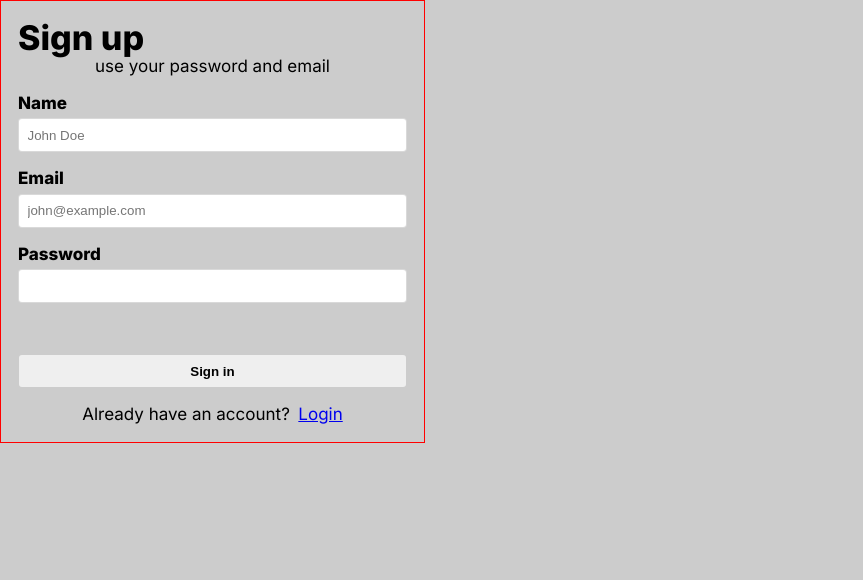
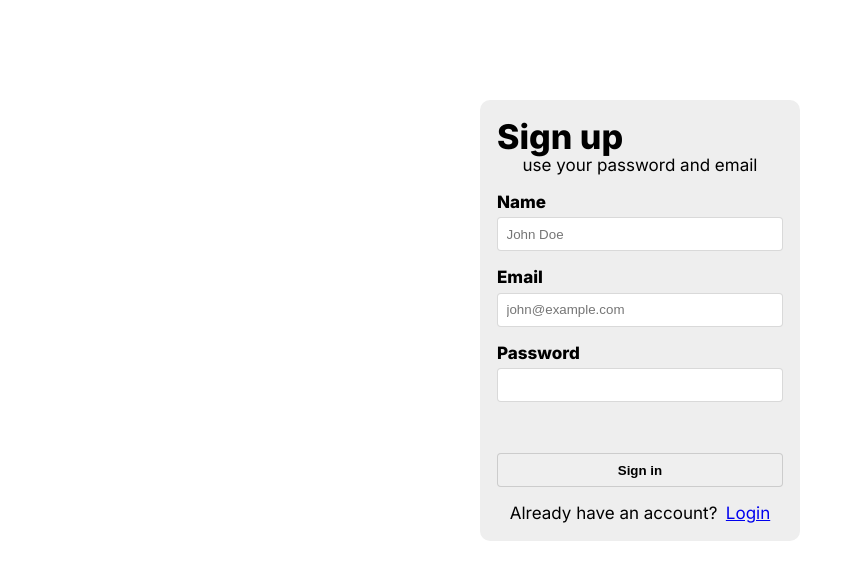
Before and after one commit to webioann/sandbox_prisma, a Next.js app: page /register in a window 1280 px wide. Shown: the top 580 px of the page, without its empty margins (0-863 px from the left). Built offline with nearby package versions, Linux system fonts and the light colour scheme.

Commit message:
not-found page, Container, and a little bit of styling

```diff
--- /dev/null
+++ b/app/(authentication)/index.scss
@@ -0,0 +1,10 @@
+.auth-layout{
+    background-color: #fff;
+    min-width: 100%;
+    min-height: 100vh;
+}
+.signin-page{
+    display: flex;
+    justify-content: center;
+    padding-top: 100px;
+}
--- a/app/(authentication)/layout.tsx
+++ b/app/(authentication)/layout.tsx
@@ -1,14 +1,20 @@
 import type { Metadata } from "next"
+import Container from "@/components/Container";
+import './index.scss'
 
-// export const metadata: Metadata = {
-//     title: "authenication",
-//     description: "Generated by create next app",
-// };
+export const metadata: Metadata = {
+    title: "authenication",
+    description: "Generated by create next app",
+};
 
 const AuthenticationLayout = ({children}:
     { children: React.ReactNode}) => {
     return (
-        <main>{children}</main>
+        <main className="auth-layout">
+            <Container width={1024}>
+                {children}
+            </Container>
+        </main>
     );
 }
 export default AuthenticationLayout;
--- a/app/(authentication)/login/page.tsx
+++ b/app/(authentication)/login/page.tsx
@@ -2,7 +2,7 @@ import React from 'react'
 
 function LoginPage() {
     return (
-        <div>Login page</div>
+        <div>Login page is here</div>
     )
 }
 
--- a/app/(authentication)/register/page.tsx
+++ b/app/(authentication)/register/page.tsx
@@ -1,8 +1,9 @@
 import SignInForm from '../../../components/SigninForm/SignInForm'
+import '../index.scss'
 
 function SigninPage() {
     return (
-        <div>
+        <div className='signin-page'>
             <SignInForm/>
         </div>
     )
--- a/app/global.css
+++ b/app/global.css
@@ -20,7 +20,7 @@
 
 }
 html, body{
-    background-color: var(--bg-color);
+    /* background-color: var(--bg-color); */
     color: var(--main-text);
     width: 100%;
     scroll-behavior: smooth;
@@ -77,4 +77,5 @@ html, body{
     padding: 5px;
     border: 1px solid #fff;
     border-radius: 5px;
+    margin: 20px;
 }
--- /dev/null
+++ b/components/Container.tsx
@@ -0,0 +1,21 @@
+import { ReactNode} from 'react'
+
+const Container = ({ width, children }:
+    { children: ReactNode; width: number }) => {
+
+    return (
+        <div style={{
+            width: '100%',
+            maxWidth: `${width}px`,
+            marginLeft: 'auto',
+            marginRight: 'auto',
+            height: '100%',
+            position: 'relative',
+            padding: '0 1rem'
+        }}>
+            { children }
+        </div>
+    )
+}
+
+export default Container;
--- a/components/SigninForm/form.scss
+++ b/components/SigninForm/form.scss
@@ -7,7 +7,8 @@
         padding: 1rem;
         min-width: var(--xxs);
         max-width: var(--xs);
-        border: 1px solid red;
+        background-color: #eee;
+        border-radius: 10px;
         .form-title{
             font-weight: 800;
         }
```
Also changed, not shown: app/not-found.tsx (added, +21 -0 lines).
